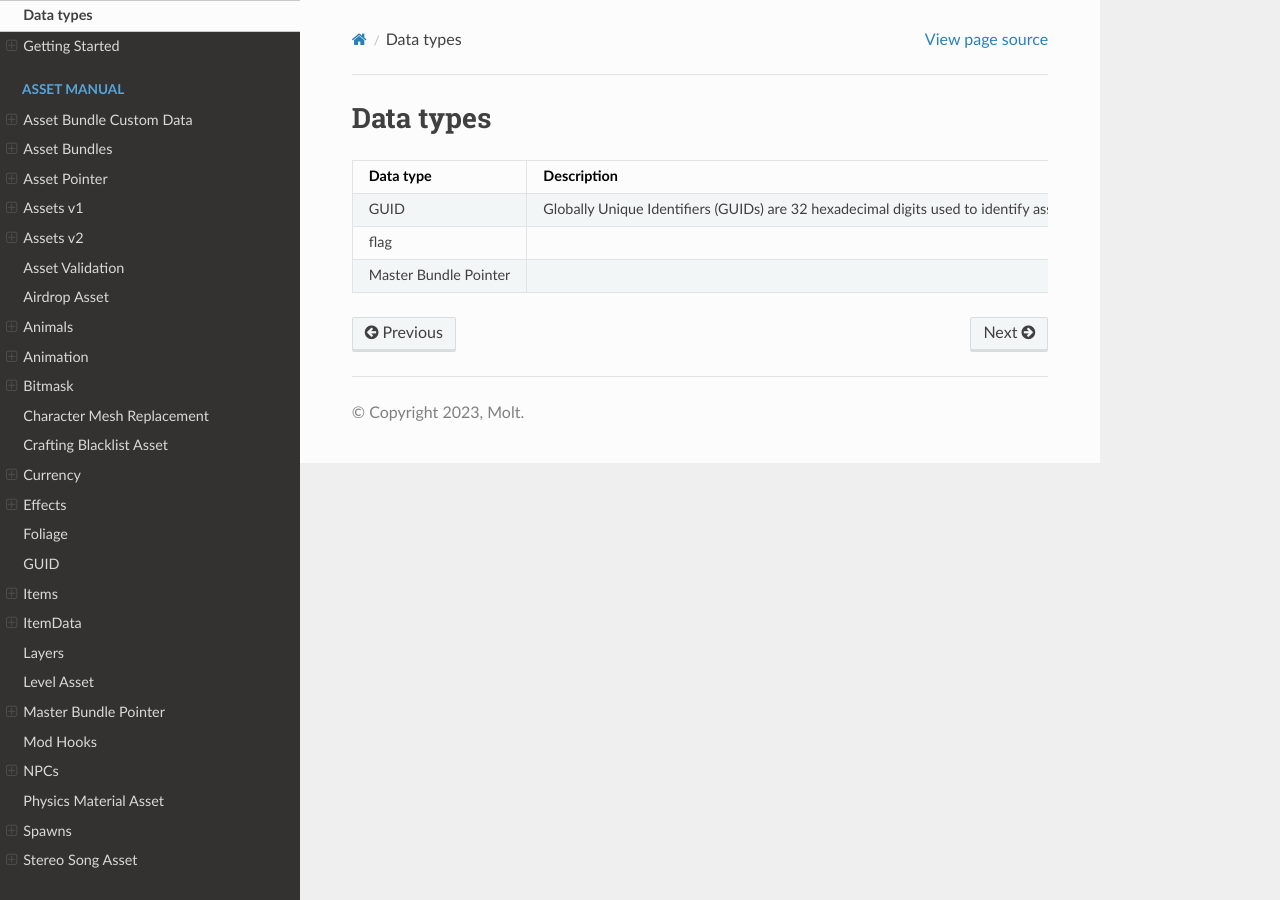
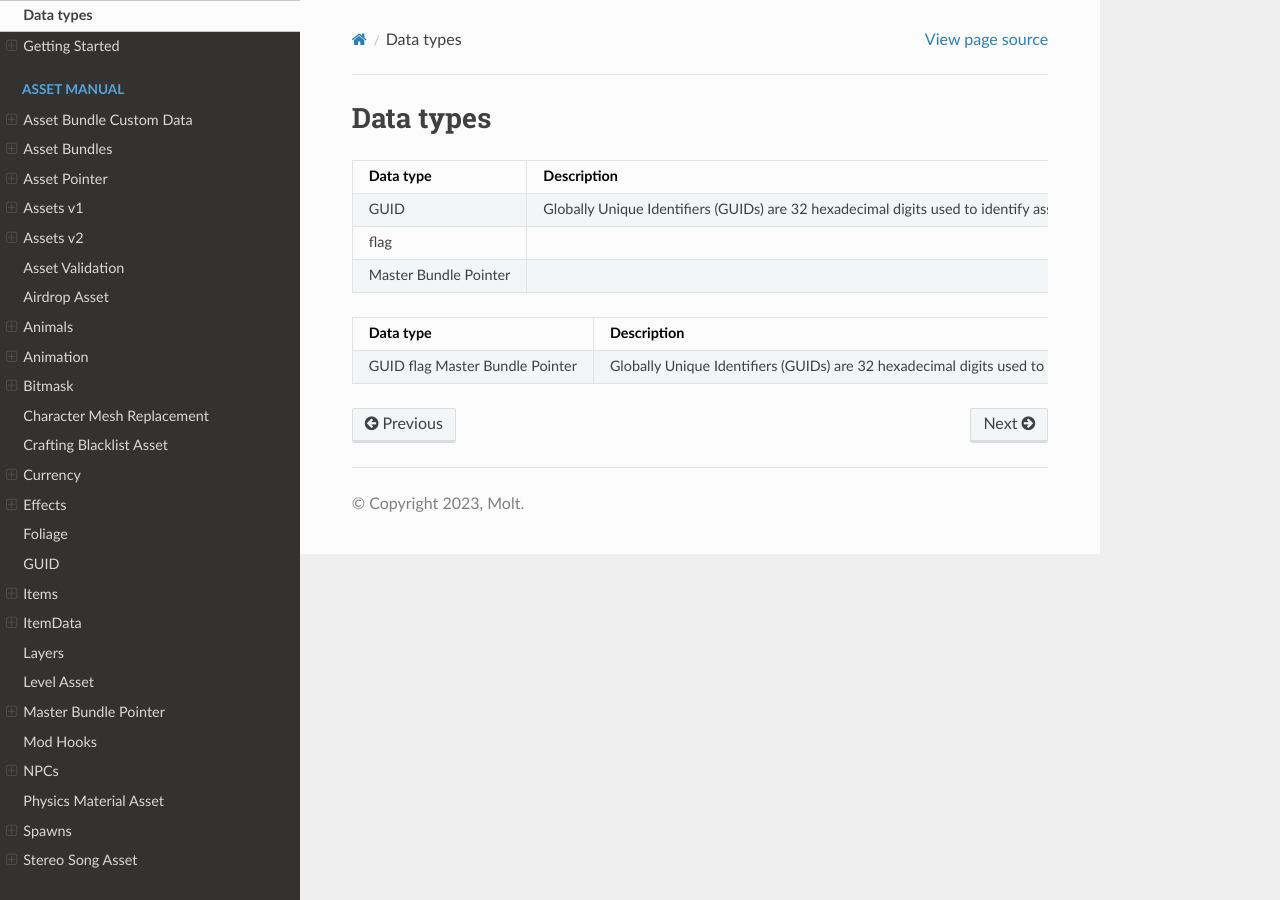
Before and after one commit to MoltonMontro/TestDocs, a Sphinx documentation site: the page built from docs/source/data-types.rst, in a window 1280 px wide. Built offline with Sphinx 7.4.7 and the Read the Docs theme 2.0.0, drawn with Linux system fonts in a browser that asks for light colours.

Commit message:
Update data-types.rst

```diff
--- a/docs/source/data-types.rst
+++ b/docs/source/data-types.rst
@@ -10,3 +10,11 @@ Data types
 +-----------------------+------------------------------------------------------------------------------------------------------------------------------------------------------------------------------+
 | Master Bundle Pointer |                                                                                                                                                                              |
 +-----------------------+------------------------------------------------------------------------------------------------------------------------------------------------------------------------------+
+
++-----------------------+------------------------------------------------------------------------------------------------------------------------------------------------------------------------------+
+| Data type             | Description                                                                                                                                                                  |
++=======================+==============================================================================================================================================================================+
+| GUID                  | Globally Unique Identifiers (GUIDs) are 32 hexadecimal digits used to identify assets. They are preferable to file names because the files can be moved without redirectors. |
+| flag                  |                                                                                                                                                                              |
+| Master Bundle Pointer |                                                                                                                                                                              |
++-----------------------+------------------------------------------------------------------------------------------------------------------------------------------------------------------------------+
```
